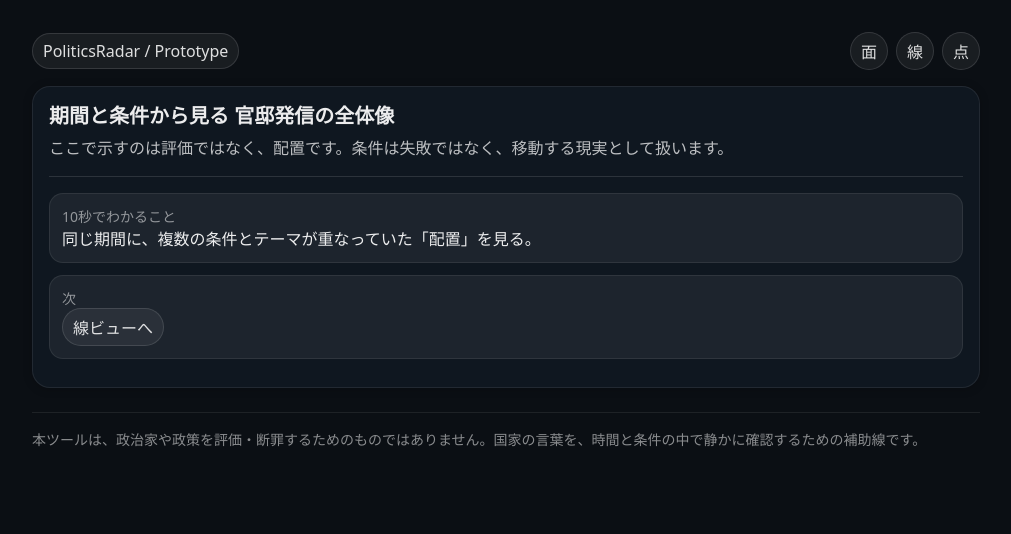
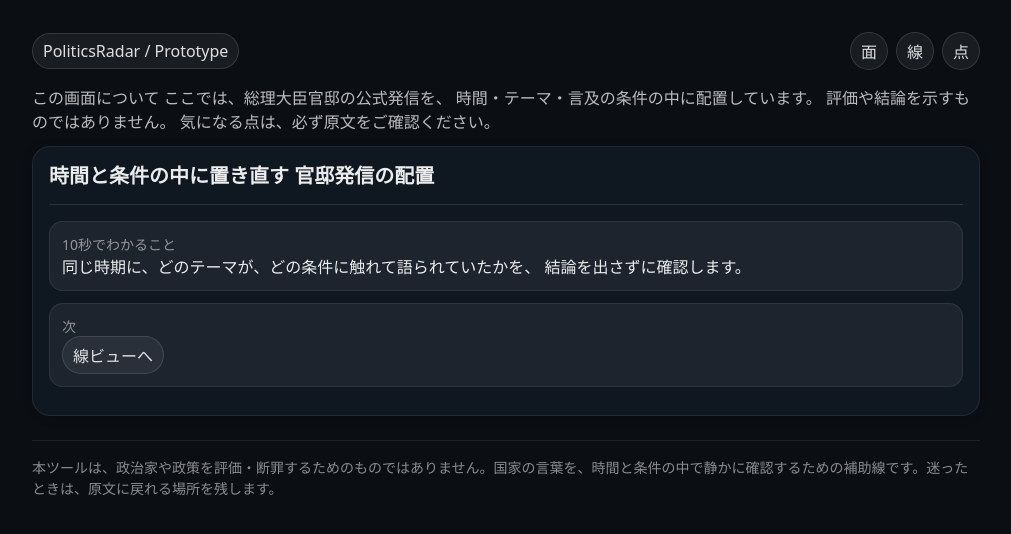
Before and after one commit to chuoline/politics_radar, a plain HTML site: page proto_static/index.html in a window 1280 px wide. Shown: the whole page, without its empty margins (134-1145 px from the left). Drawn offline with Linux system fonts and the light colour scheme.

Commit message:
feat: 面ビュー文言を設計憲章v1.0に準拠させる

```diff
--- a/proto_static/index.html
+++ b/proto_static/index.html
@@ -10,14 +10,21 @@
       <a class="badge" href="./point_20251028.html">点</a>
     </div>
   </div>
+  <p class="p">この画面について
+ここでは、総理大臣官邸の公式発信を、
+時間・テーマ・言及の条件の中に配置しています。
+評価や結論を示すものではありません。
+気になる点は、必ず原文をご確認ください。</p>
 
   <div class="card">
-    <h1 class="h1">期間と条件から見る 官邸発信の全体像</h1>
-    <p class="p">ここで示すのは評価ではなく、配置です。条件は失敗ではなく、移動する現実として扱います。</p>
+    <h1 class="h1">時間と条件の中に置き直す 官邸発信の配置</h1>
+
     <div class="hr"></div>
     <div class="item">
       <div class="small">10秒でわかること</div>
-      <div>同じ期間に、複数の条件とテーマが重なっていた「配置」を見る。</div>
+      <div>同じ時期に、どのテーマが、どの条件に触れて語られていたかを、
+結論を出さずに確認します。
+</div>
     </div>
     <div class="item">
       <div class="small">次</div>
@@ -26,6 +33,6 @@
   </div>
 
   <div class="footer">
-    本ツールは、政治家や政策を評価・断罪するためのものではありません。国家の言葉を、時間と条件の中で静かに確認するための補助線です。
+    本ツールは、政治家や政策を評価・断罪するためのものではありません。国家の言葉を、時間と条件の中で静かに確認するための補助線です。迷ったときは、原文に戻れる場所を残します。
   </div>
 </div></body></html>
```
